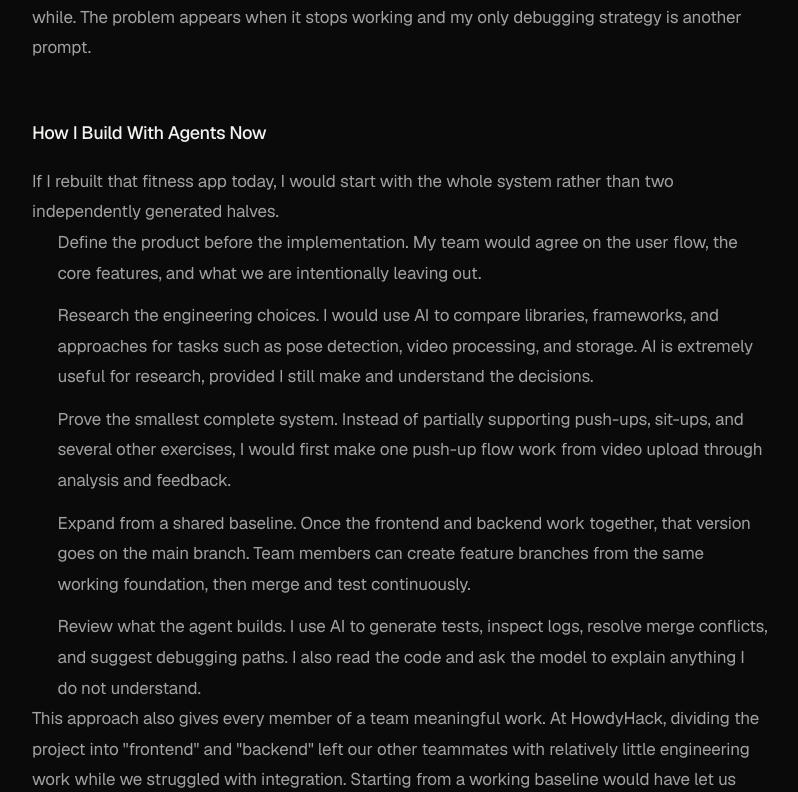
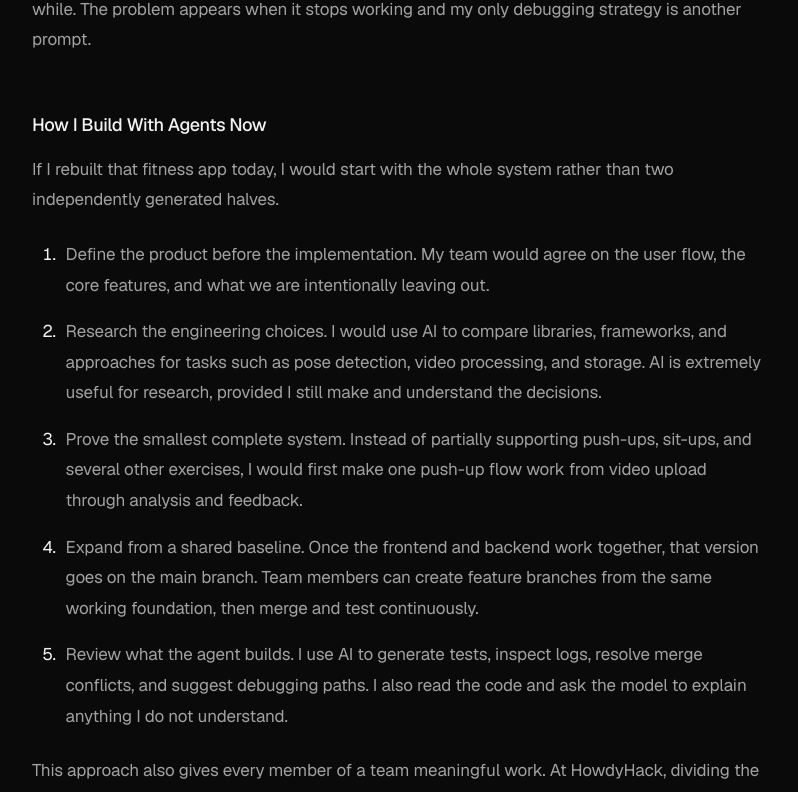
Before and after one commit to patricksemler/patricksemler.github.io, a Next.js app: page /articles/ai-can-make-you-productive-without-making-you-competent in a window 1280 px wide. Shown: the part 1990-2782 px from the top of the page, without its empty margins (240-1038 px from the left). Built offline with nearby package versions, Linux system fonts and the light colour scheme.

Commit message:
Standardize article spacing and list markers

```diff
--- a/app/globals.css
+++ b/app/globals.css
@@ -353,6 +353,8 @@ h1 {
 }
 
 .article-body {
+  --article-block-space: 1.5rem;
+  --article-section-space: clamp(2.75rem, 6vw, 3.5rem);
   padding-top: clamp(2.75rem, 6vw, 4.5rem);
   color: var(--color-muted);
   font-size: clamp(1rem, 0.96rem + 0.2vw, 1.0625rem);
@@ -360,12 +362,12 @@ h1 {
   letter-spacing: -0.008em;
 }
 
-.article-body p + p {
-  margin-top: 1.5rem;
+.article-body > * + * {
+  margin-top: var(--article-block-space);
 }
 
 .article-body h2 {
-  margin-top: 3.5rem;
+  margin-top: var(--article-section-space);
   color: var(--color-ink);
   font-size: 1.125rem;
   font-weight: 500;
@@ -373,32 +375,41 @@ h1 {
   line-height: 1.5;
 }
 
-.article-body h2 + p,
-.article-body h2 + ul,
-.article-body h2 + ol {
-  margin-top: 1.25rem;
+.article-body h2 + * {
+  margin-top: 1rem;
 }
 
 .article-body ul,
 .article-body ol {
-  padding-left: 1.15rem;
+  list-style-position: outside;
+}
+
+.article-body ul {
+  padding-left: 1.5rem;
+  list-style-type: disc;
+}
+
+.article-body ol {
+  padding-left: 1.75rem;
+  list-style-type: decimal;
 }
 
 .article-body li {
-  padding-left: 0.45rem;
+  padding-left: 0.35rem;
 }
 
 .article-body li + li {
-  margin-top: 0.75rem;
+  margin-top: 1rem;
 }
 
 .article-body li::marker {
-  color: var(--color-faint);
+  color: var(--color-ink);
+  font-variant-numeric: tabular-nums;
 }
 
 .article-body figure {
   max-width: none;
-  margin-block: clamp(3rem, 7vw, 4.75rem);
+  margin-block: var(--article-section-space);
 }
 
 .article-image {
```
